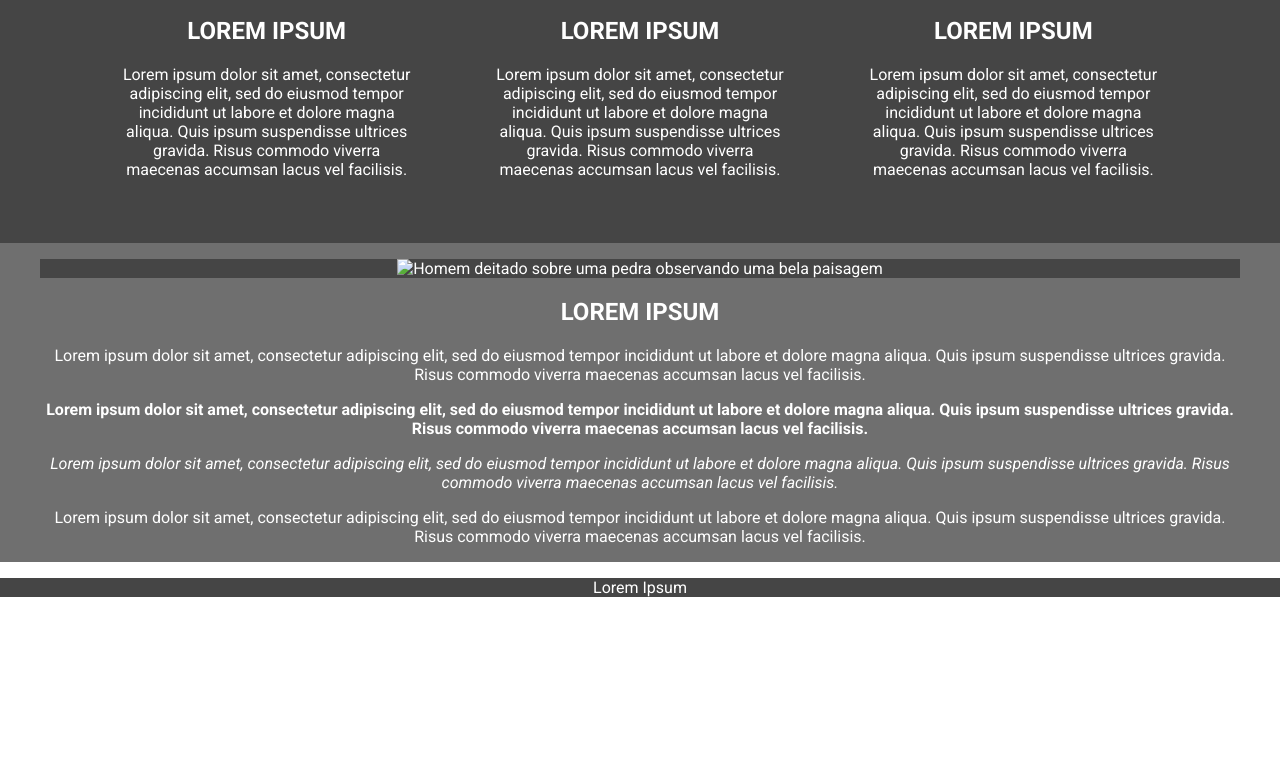
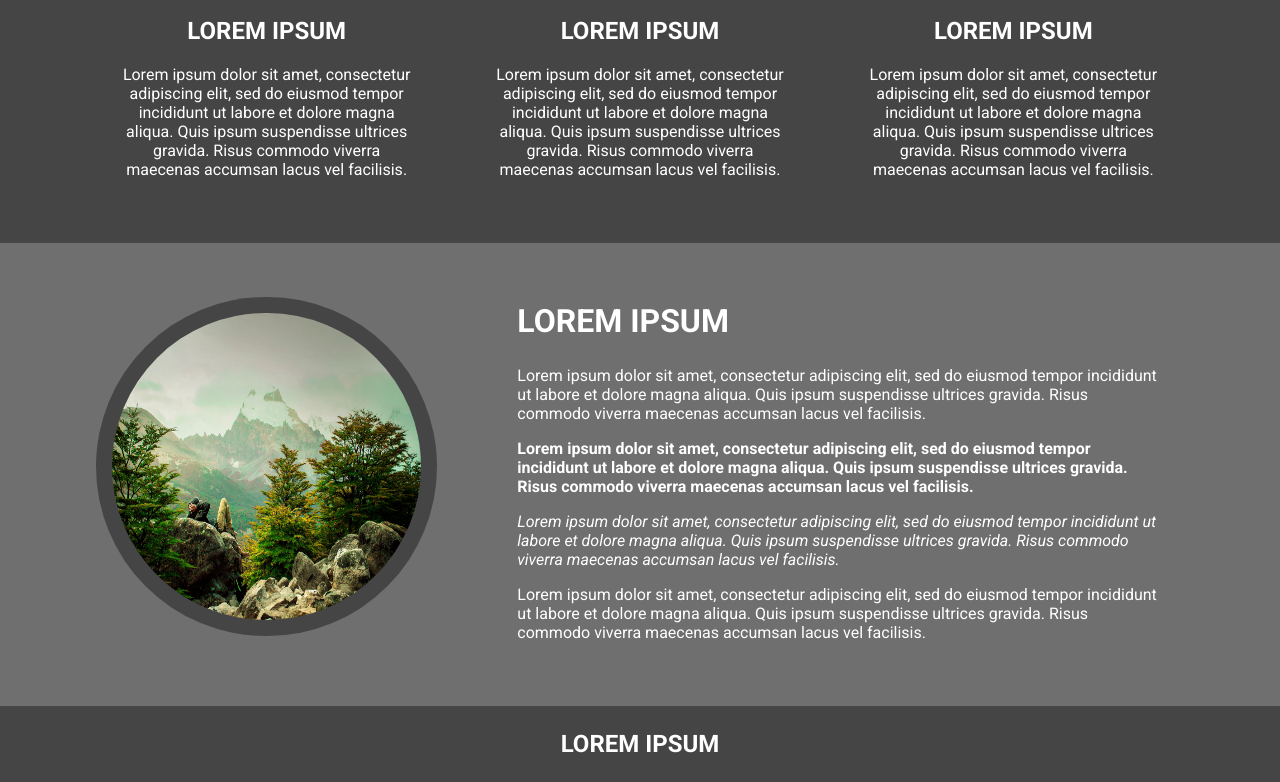
Before and after one commit to GabrielaSAP/provaDot, a website: page index.html in a window 1280 px wide. Shown: the part 1074-1856 px from the top of the page. Before the commit the page ends 1687 px from the top, so only its background shows below. Drawn offline with Linux system fonts and the light colour scheme.

Commit message:
finish all the sections desktop and mobile

```diff
--- a/css/styles.css
+++ b/css/styles.css
@@ -52,6 +52,29 @@ section:last-of-type, article > figure{
     width: 100%;
 }
 
+.gp-article figure {
+    overflow: hidden;
+    padding: 1em;
+    margin-left: 1em;
+    margin-right: 1em;
+}
+.gp-article figure, .gp-article img {
+    border-radius: 50em;
+    height: 85vw;
+}
+.gp-article h2{
+    font-size:2rem;
+}
+
+footer p {
+    padding-top: 1.5rem;
+    padding-bottom: 1.5rem;
+    margin: 0;
+    text-transform: uppercase;
+    font-size: 1.5rem;
+    font-weight: 600;
+}
+
 /* Somente Desktop */
 @media screen and (min-width: 800px) {
     h1 {
@@ -93,11 +116,27 @@ section:last-of-type, article > figure{
         display:block;
     }
     .gp-list {
-        display:grid;
         grid-template-columns: 1fr 1fr 1fr;
+    }
+    .gp-list, .gp-article{
         padding-left: 5rem;
         padding-right:5rem;
         padding-top:2rem;
         padding-bottom: 3rem;
+        display:grid;
+    }
+    .gp-article {
+        grid-template-columns: 1fr 2fr;
+        align-items: center;
+        text-align:left;
+    }
+    .gp-article figure, .gp-article img {
+        height: 24vw;
+    }
+    .gp-article article{
+        padding-left: 4rem;
+    }
+    .gp-article h2{
+        font-size: 2rem;
     }
 }
--- a/index.html
+++ b/index.html
@@ -42,8 +42,8 @@
                 <p>Lorem ipsum dolor sit amet, consectetur adipiscing elit, sed do eiusmod tempor incididunt ut labore et dolore magna aliqua. Quis ipsum suspendisse ultrices gravida. Risus commodo viverra maecenas accumsan lacus vel facilisis.</p>
             </article>
         </section>
-        <section>
-            <figure><img src="" alt="Homem deitado sobre uma pedra observando uma bela paisagem"/></figure>
+        <section class="gp-article">
+            <figure><img src="./img/homem-na-natureza.jpg" alt="Homem deitado sobre uma pedra observando uma bela paisagem"/></figure>
             <article>
                 <h2>Lorem Ipsum</h2>
                 <p>Lorem ipsum dolor sit amet, consectetur adipiscing elit, sed do eiusmod tempor incididunt ut labore et dolore magna aliqua. Quis ipsum suspendisse ultrices gravida. Risus commodo viverra maecenas accumsan lacus vel facilisis. </p>
```
